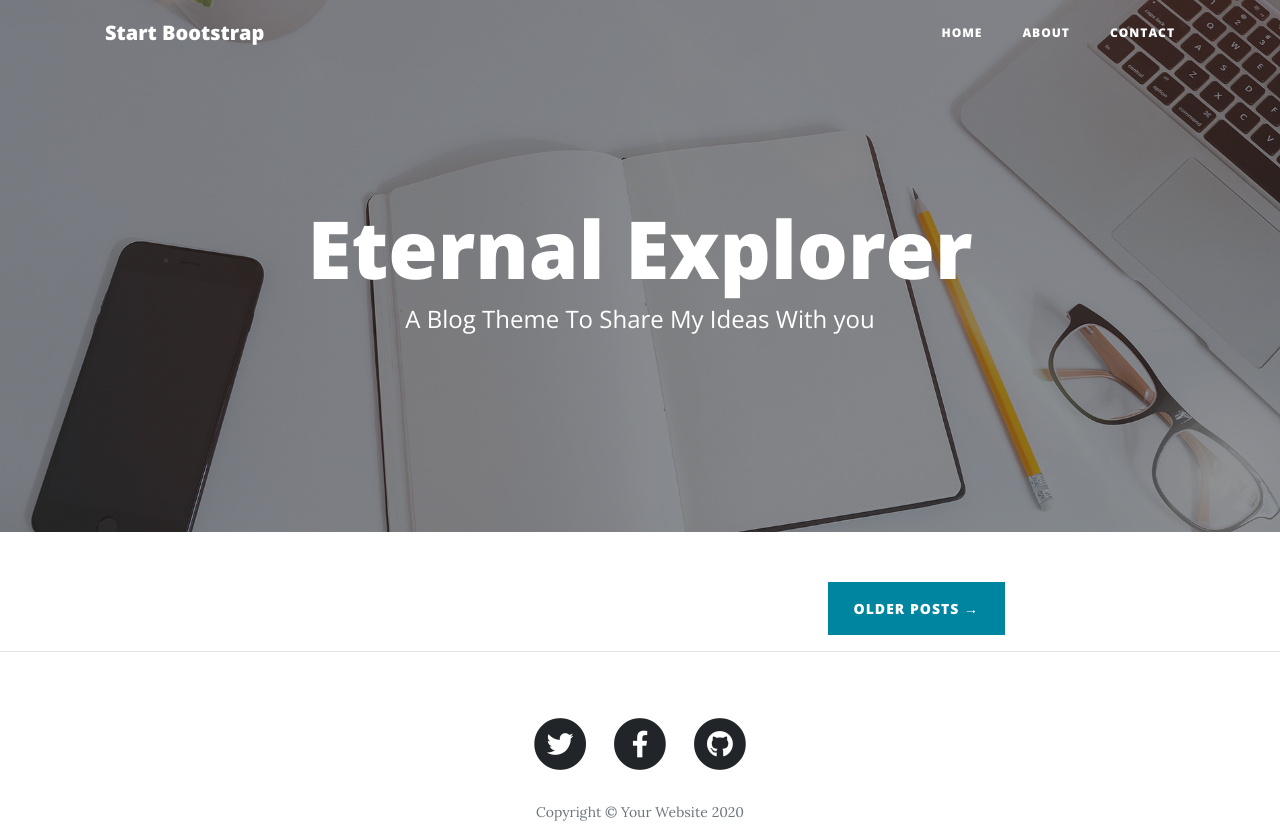
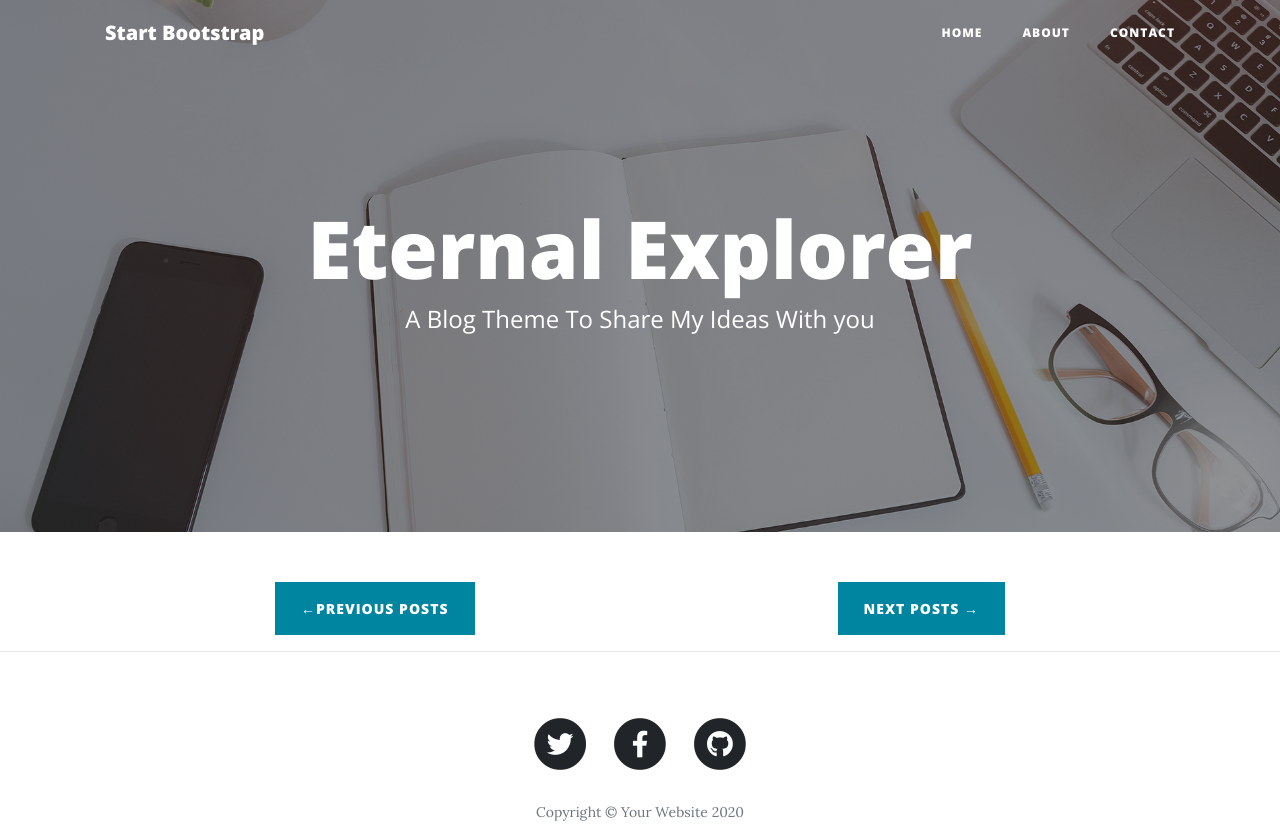
Before and after one commit to rahulm13/blog, a Flask app: page / in a window 1280 px wide. Shown: the top 834 px of the page. Run offline with Flask 2, Linux system fonts and the light colour scheme; data that the repository does not hold is empty; some libraries are stand-ins or nearby versions.

Commit message:
added pagination

```diff
--- a/config.json
+++ b/config.json
@@ -1 +1 @@
-{"params": {"local_server": true, "local_uri": "sqlite:///contacts.sqlite3", "fb_url": "https://facebook.com", "twitter_url": "https://twitter.com", "gh_url": "https://github.com","gmail-user":"your-email@gmail.com","gmail-password":"gmailpassword", "no_of_posts": 3,"upload_loaction":"/Users/300067950/projects/study/coh_blog","login_image":"login.svg","admin_user":"rahul","admin_password": "subscribenow","about_text": "Hi my name is Rahul and I am a Data Scientist"}}
+{"params": {"local_server": true, "local_uri": "sqlite:///contacts.sqlite3", "fb_url": "https://facebook.com", "twitter_url": "https://twitter.com", "gh_url": "https://github.com","gmail-user":"your-email@gmail.com","gmail-password":"gmailpassword", "no_of_posts": 2,"upload_loaction":"/Users/300067950/projects/study/coh_blog","login_image":"login.svg","admin_user":"rahul","admin_password": "subscribenow","about_text": "Hi my name is Rahul and I am a Data Scientist"}}
--- a/main.py
+++ b/main.py
@@ -6,6 +6,7 @@ from flask_mail import Mail
 from datetime import datetime
 import os
 from werkzeug.utils import secure_filename
+import math
 
 
 
@@ -49,10 +50,42 @@ class Posts(db.Model):
 # def home():
 #     return render_template('index.html',params=parameters)
 #adding functionality to get top 3 posts
+# @app.route("/")
+# def home():
+#     posts = Posts.query.filter_by().all()[0:parameters['no_of_posts']]
+#     return render_template('index.html', params=parameters, posts=posts)
+
+
+
 @app.route("/")
 def home():
-    posts = Posts.query.filter_by().all()[0:parameters['no_of_posts']]
-    return render_template('index.html', params=parameters, posts=posts)
+    posts = Posts.query.filter_by().all()
+    last=int(math.ceil(len(posts)/int(parameters['no_of_posts'])))
+
+    page=request.args.get('page')
+    if(not str(page).isnumeric()):
+        page=1
+    page=int(page)
+    posts=posts[(page-1)*int(parameters['no_of_posts']):(page-1)*int(parameters['no_of_posts'])+int(parameters['no_of_posts'])]
+
+
+    if (page==1):
+        prev="#"
+        next="/?page="+str(page+1)
+
+    elif(page==last):
+        next="#"
+        prev="/?page="+str(page-1)
+
+    else:
+        prev="/?page="+str(page-1)
+        next="/?page="+str(page+1)
+
+
+
+
+    return render_template('index.html', params=parameters, posts=posts,prev=prev,next=next)
+
 
 
 @app.route("/about")
@@ -76,6 +109,8 @@ def dashboard():
             posts=Posts.query.all()
             return render_template("dashboard.html",params=parameters,posts=posts)
             #return render_template("contact.html",params=parameters)
+        else:
+            return render_template("login.html", params=parameters)
 
     else:
         return render_template("login.html", params=parameters)
--- a/templates/index.html
+++ b/templates/index.html
@@ -50,7 +50,13 @@
 
       <!-- Pager -->
       <div class="clearfix">
-        <a class="btn btn-primary float-right" href="#">Older Posts &rarr;</a>
+        <a class="btn btn-primary float-left" href="{{prev}}"
+          >&larr;Previous Posts
+        </a>
+
+        <a class="btn btn-primary float-right" href="{{next}}"
+          >Next Posts &rarr;</a
+        >
       </div>
     </div>
   </div>
```
